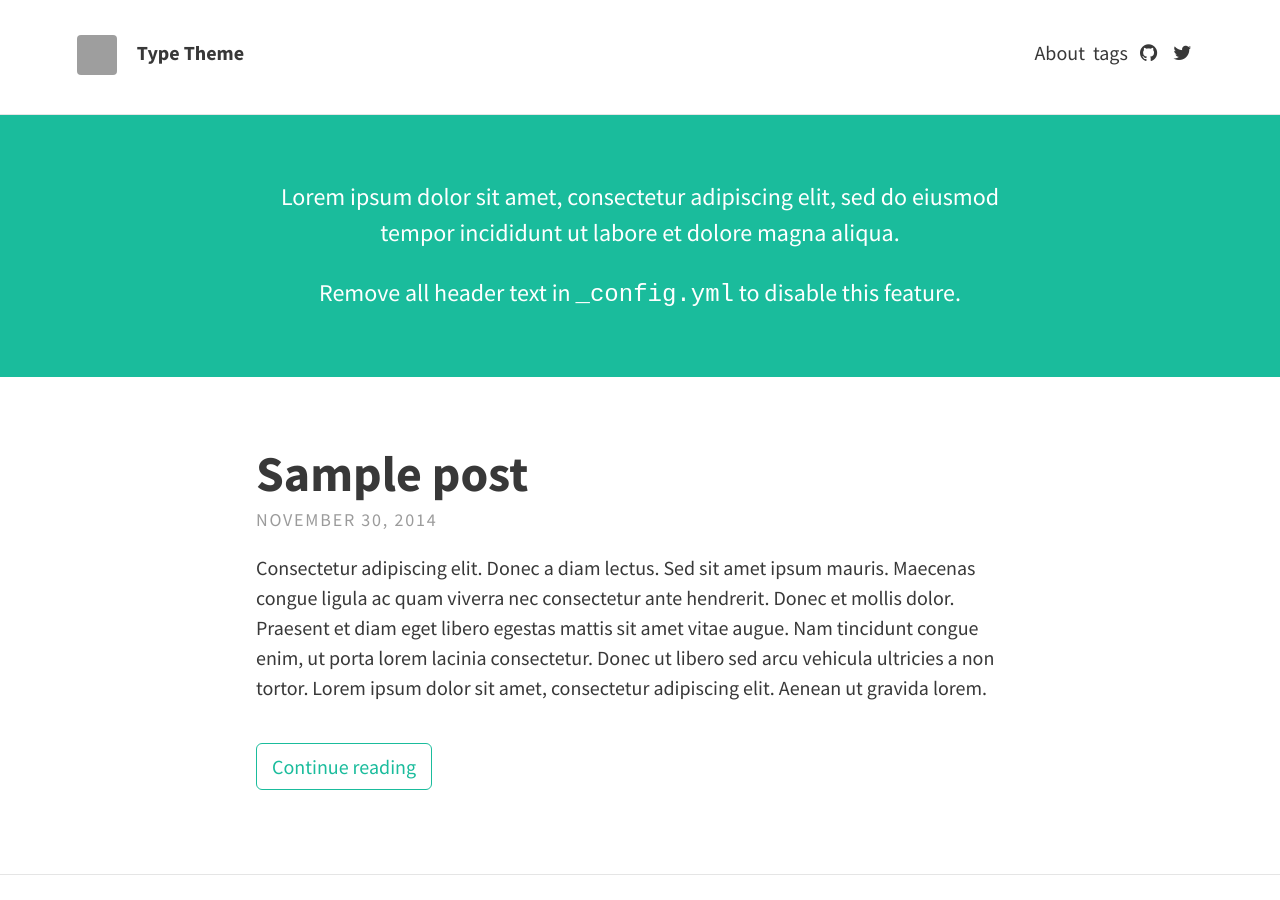
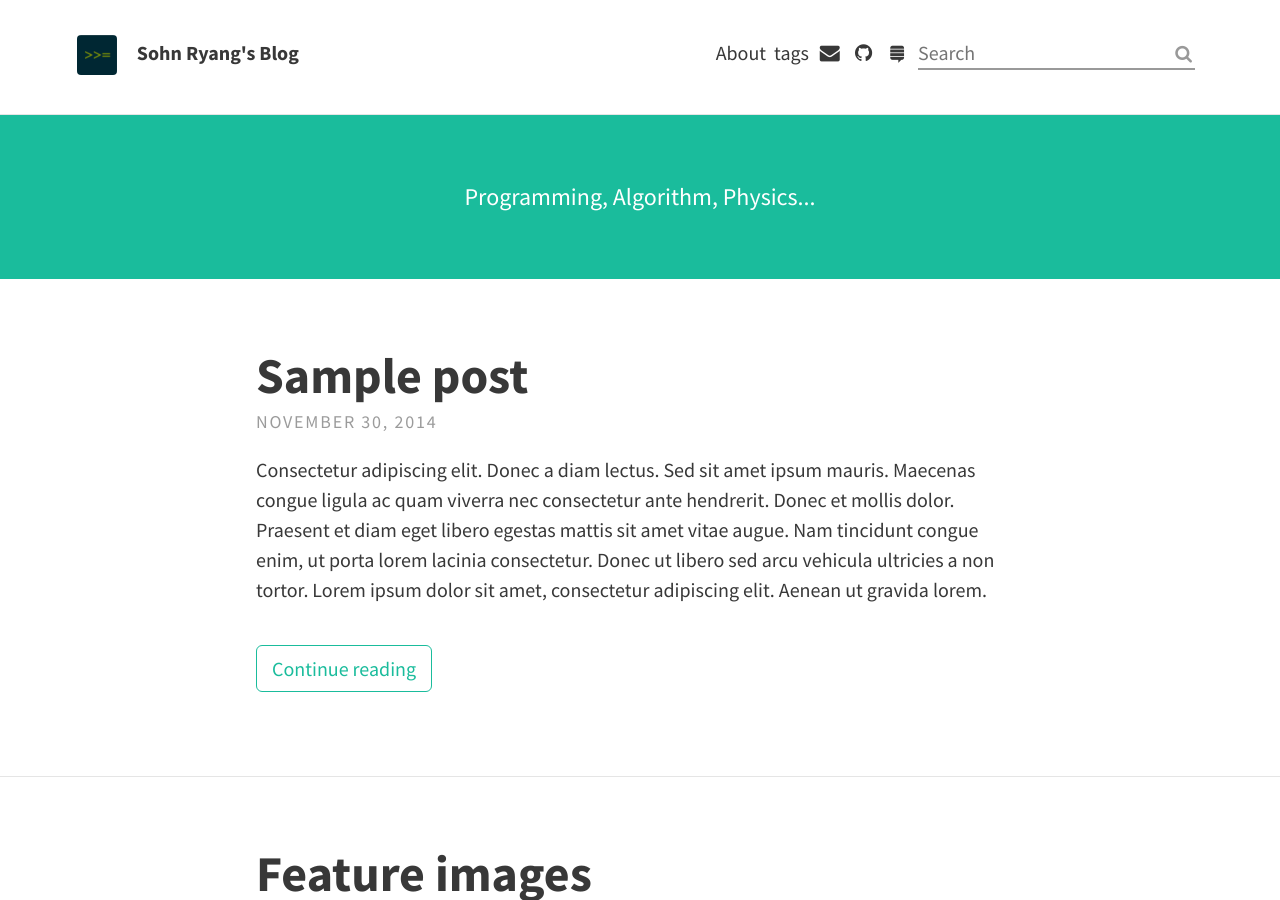
Before and after one commit to sohnryang/Blog, a Jekyll site: the page built from index.html, in a window 1280 px wide and 900 px high. Built offline with Jekyll 4.4.1, drawn with Linux system fonts in a browser that asks for light colours; the list of posts is cut into pages by our own code; grey boxes are pictures that could not be loaded.

Commit message:
basic setup

```diff
--- a/_config.yml
+++ b/_config.yml
@@ -5,49 +5,29 @@ url: "https://sohnryang.github.io"
 # THEME-SPECIFIC CONFIGURATION
 theme_settings:
   # Meta
-  title: Type Theme
+  title: Sohn Ryang's Blog
   avatar: assets/img/avatar.png
   favicon: assets/favicon.ico
-  gravatar: 4cf5d01de7702d74a263aece01acac2d
   description: "A website with blog posts and pages" # used by search engines
 
   # Header and footer text
   header_text: >
-     <p>Lorem ipsum dolor sit amet, consectetur adipiscing elit, sed do eiusmod tempor incididunt ut labore et dolore magna aliqua.</p>
-
-     <p>Remove all header text in <code>_config.yml</code> to disable this feature.</p>
+      <p>Programming, Algorithm, Physics...</p>
   header_text_feature_image:
   footer_text: >
    Powered by <a href="https://jekyllrb.com/">Jekyll</a> with <a href="https://github.com/rohanchandra/type-theme">Type Theme</a>
 
   # Icons
   rss: false
-  email_address: # Full email address, e.g. "sam@example.com"
-  behance:
-  bitbucket:
-  dribbble:
-  facebook:
-  flickr:
-  gitlab:
-  github: "rohanchandra/type-theme"
-  google_plus:
-  instagram:
-  linkedin:  # Full URL
-  pinterest:
-  reddit:
-  soundcloud:
-  stack_exchange:  # Full URL
-  steam:
-  tumblr:
-  twitter: "twitter"
-  wordpress:
-  youtube:
+  email_address: loop.infinitely@gmail.com
+  github: "sohnryang/blog"
+  stack_exchange: https://stackoverflow.com/users/5769640/sohnryang
 
   # Scripts
   google_analytics: # Tracking ID, e.g. "UA-000000-01"
   disqus_shortname:
   katex: true # Enable if using math markup
-  search: false # Enable the search feature
+  search: true # Enable the search feature
 
   # Localization strings
   str_follow_on: "Follow on"
```
